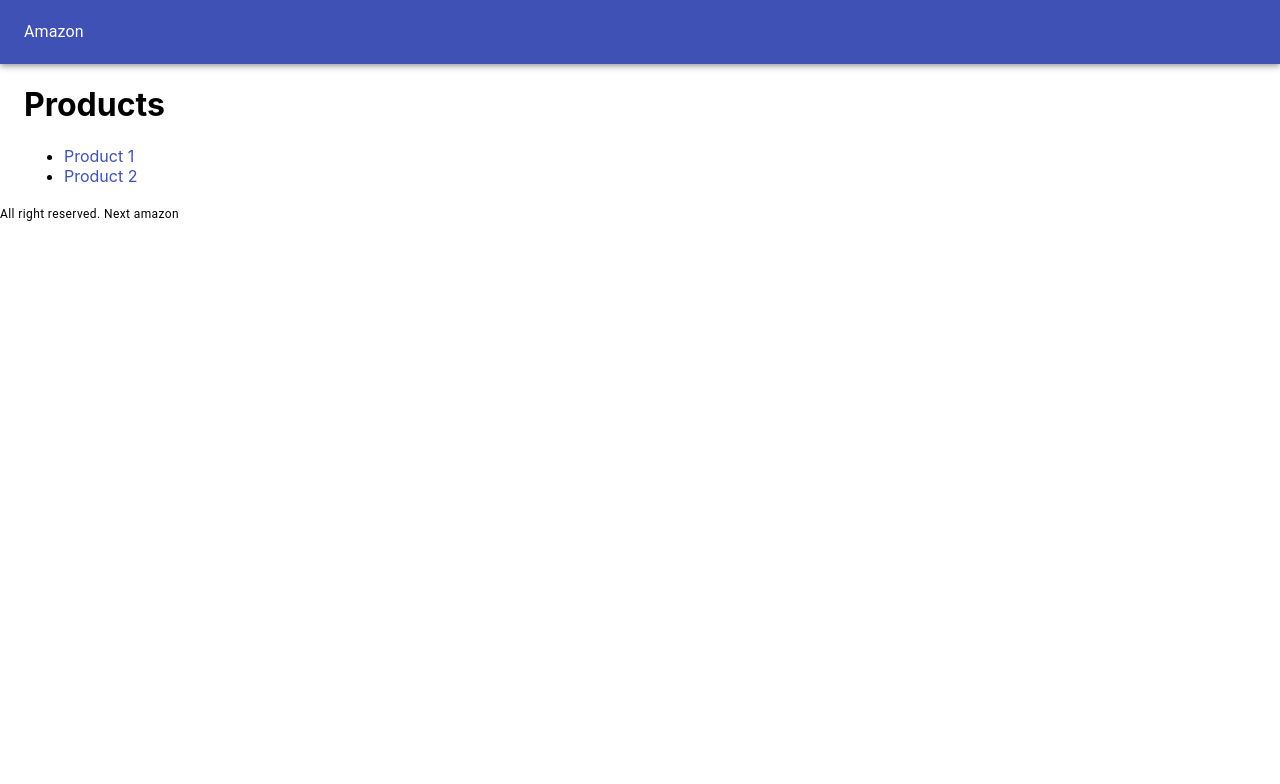
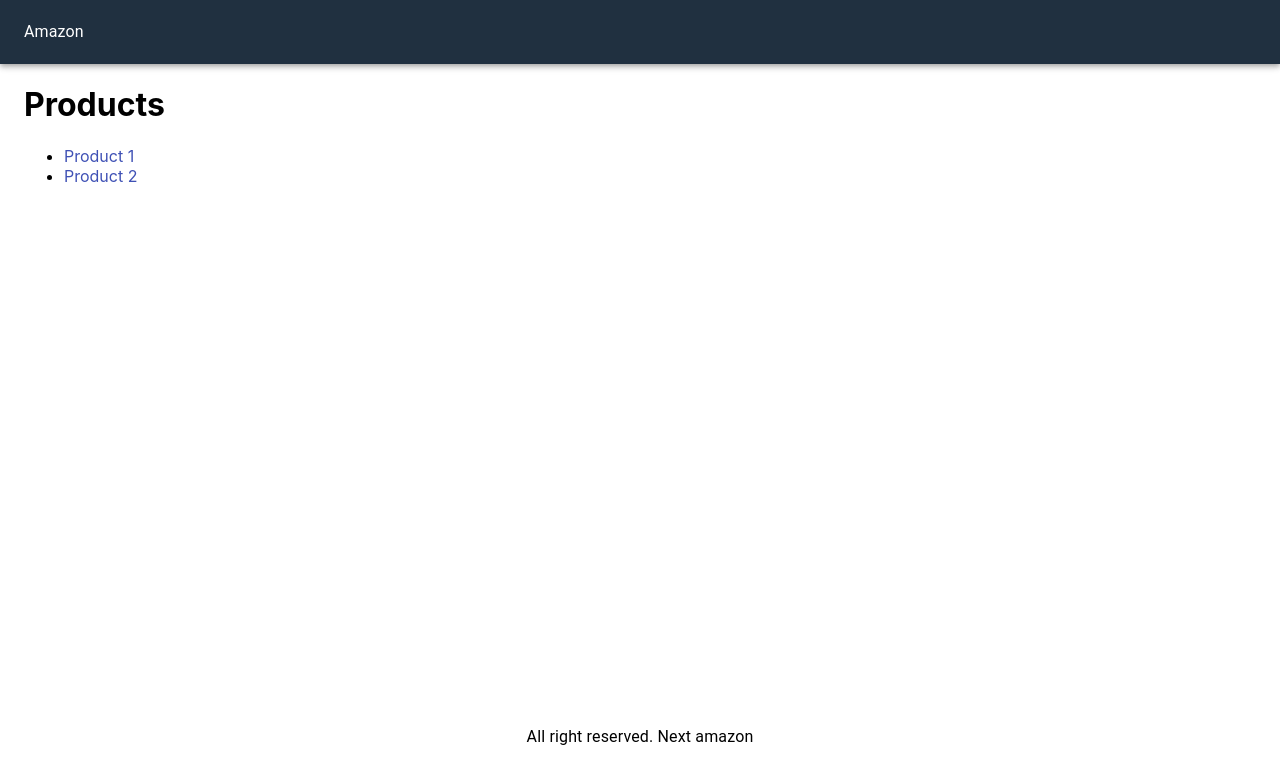
Before and after one commit to Atik1000/Next-Amazona, a Next.js app: page / in a window 1280 px wide. Shown: the top 784 px of the page. Built offline with nearby package versions, Linux system fonts and the light colour scheme.

Commit message:
fix ssr design issue

```diff
--- a/components/Layout.jsx
+++ b/components/Layout.jsx
@@ -1,25 +1,24 @@
 import Head from 'next/head';
 import React from 'react';
 import {AppBar,Toolbar,Typography,Container } from '@material-ui/core';
-
+import useStyles  from '../utils/styles';
 
 const Layout = ({ children }) => {
+    const classes = useStyles();
     return (
       <div>
         <Head>
           <title>Amazon</title>
         </Head>
-        <AppBar position="static">
+        <AppBar position="static" className={classes.navbar}>
           <Toolbar>
             <Typography>Amazon</Typography>
           </Toolbar>
         </AppBar>
-        <Container>{children}</Container>
+        <Container className={classes.main}>{children}</Container>
 
-        <footer>
-          <Typography variant="caption"   >
-            All right reserved. Next amazon
-          </Typography>
+        <footer className={classes.footer}>
+          <Typography>All right reserved. Next amazon</Typography>
         </footer>
       </div>
     );
--- a/pages/_app.js
+++ b/pages/_app.js
@@ -1,7 +1,16 @@
-import '../styles/globals.css'
+
+
+import '../styles/globals.css';
+import { useEffect } from 'react';
 
 function MyApp({ Component, pageProps }) {
-  return <Component {...pageProps} />
+  useEffect(() => {
+    const jssStyles = document.querySelector("#jss-server-side");
+    if (jssStyles) {
+      jssStyles.parentElement.removeChild(jssStyles);
+    }
+  }, []);
+  return <Component {...pageProps} />;
 }
 
-export default MyApp
+export default MyApp;
--- /dev/null
+++ b/pages/_document.js
@@ -0,0 +1,35 @@
+import { ServerStyleSheets } from "@material-ui/core/styles";
+import Document, { Head, Html, Main, NextScript } from "next/document";
+import React from "react";
+
+export default class MyDocument extends Document {
+  render() {
+    return (
+      <Html lang="en">
+        <Head></Head>
+        <body>
+          <Main />
+          <NextScript />
+        </body>
+      </Html>
+    );
+  }
+}
+
+MyDocument.getInitialProps = async (ctx) => {
+  const sheets = new ServerStyleSheets();
+  const originalRenderPage = ctx.renderPage;
+  ctx.renderPage = () => {
+    return originalRenderPage({
+      enhanceApp: (App) => (props) => sheets.collect(<App {...props} />),
+    });
+  };
+  const initialProps = await Document.getInitialProps(ctx);
+  return {
+    ...initialProps,
+    styles: [
+      ...React.Children.toArray(initialProps.styles),
+      sheets.getStyleElement(),
+    ],
+  };
+};
--- /dev/null
+++ b/utils/styles.js
@@ -0,0 +1,19 @@
+import { makeStyles } from "@material-ui/core";
+
+const useStyles = makeStyles({
+    navbar: {
+        backgroundColor: "#203040",
+        '& a': {
+            color: "#fff",
+            marginLeft: 10,
+        },
+    },
+    main: {
+        minHeight: "80vh",
+    },
+    footer: {
+        textAlign: "center",
+    }
+
+});
+export default useStyles;
```
Also changed, not shown: 1 other file (tests, documents, lock files or other folders).
